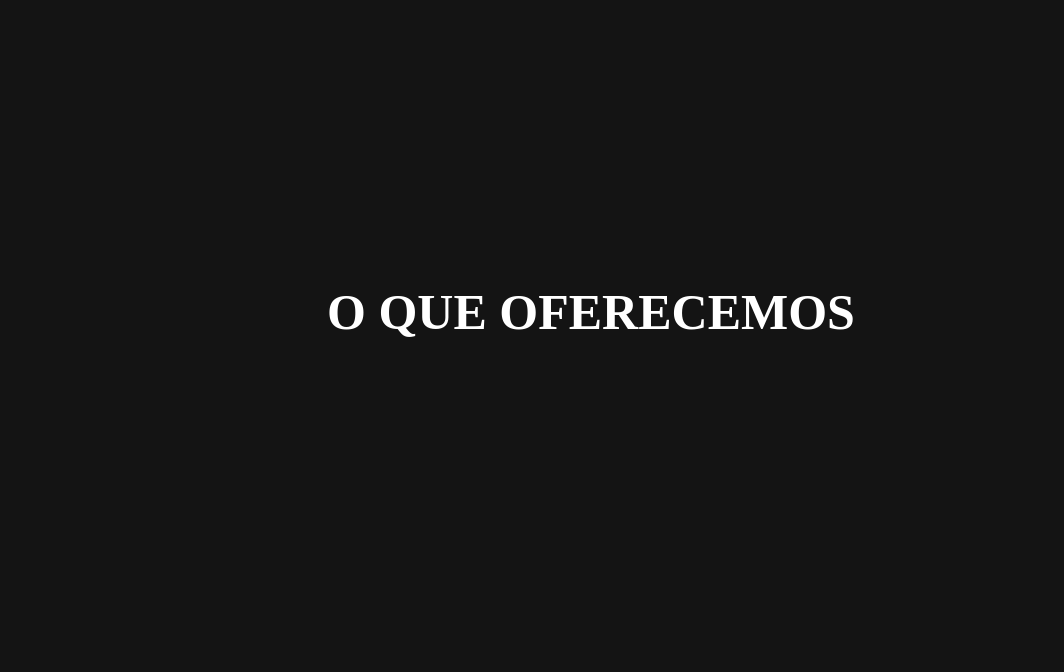
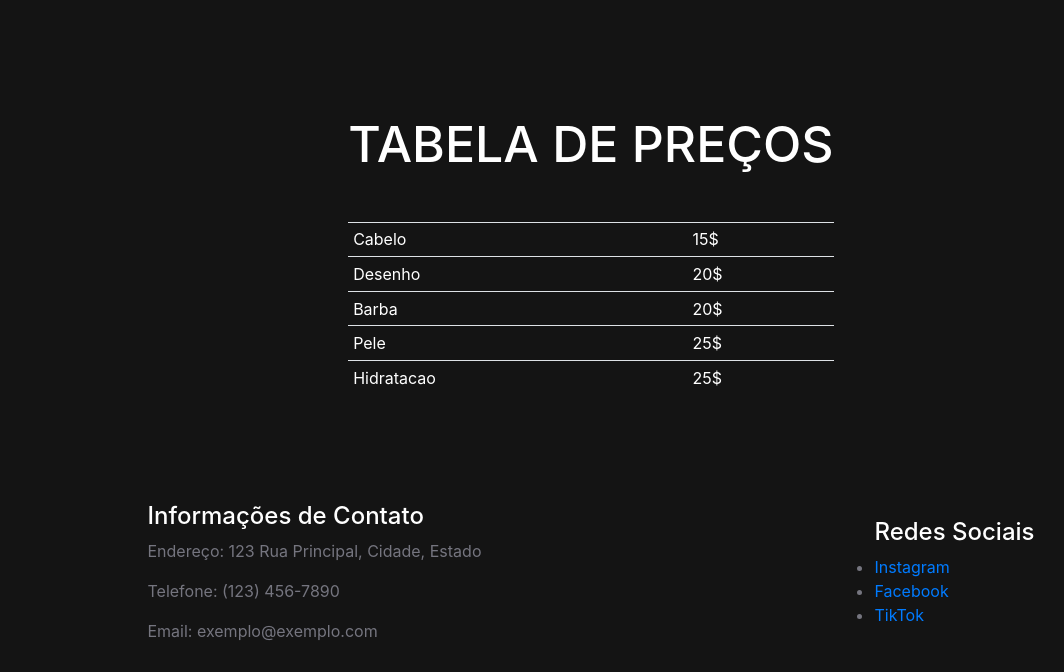
Before and after one commit to diego4w/Astraeus-Academia, a plain HTML site: page index.html in a window 1280 px wide. Shown: the part 1008-1680 px from the top of the page, without its empty margins (49-1113 px from the left). Before the commit the page ends 1560 px from the top, so only its background shows below. Drawn offline with nearby package versions, Linux system fonts and the light colour scheme.

Commit message:
webDesing

```diff
--- a/index.html
+++ b/index.html
@@ -4,6 +4,8 @@
     <meta charset="UTF-8">
     <meta http-equiv="X-UA-Compatible" content="IE=edge">
     <meta name="viewport" content="width=device-width, initial-scale=1.0">
+    <link rel="stylesheet" href="https://cdn.jsdelivr.net/npm/bootstrap@4.0.0/dist/css/bootstrap.min.css" integrity="sha384-Gn5384xqQ1aoWXA+058RXPxPg6fy4IWvTNh0E263XmFcJlSAwiGgFAW/dAiS6JXm" crossorigin="anonymous">
+    <link rel="stylesheet" href="https://cdn.jsdelivr.net/npm/bootstrap-icons@1.10.5/font/bootstrap-icons.css">
     <link rel="stylesheet" href="style.css">
     <title>Document</title>
 </head>
@@ -20,9 +22,60 @@
     </div>
     <div class="servicos">
         <div>
-            <h1>O QUE OFERECEMOS</h1>
+            <h1>TABELA DE PREÇOS</h1>
+            <table class="table table-sm mt-5">
+                <tbody>
+                  <tr>
+                    <td>Cabelo</td>
+                    <td>15$</td>
+                  </tr>
+                  <tr>
+                    <td>Desenho</td>
+                    <td>20$</td>
+                  </tr>
+                  <tr>
+                    <td>Barba</td>
+                    <td>20$</td>
+                  </tr>
+                  <tr>
+                    <td>Pele</td>
+                    <td>25$</td>
+                  </tr>
+                  <tr>
+                    <td>Hidratacao</td>
+                    <td>25$</td>
+                  </tr>
+                </tbody>
+              </table>
         </div>
     </div>
+    <div class="f">
+        <div>
+            <h4>Informações de Contato</h4>
+            <div style="color: rgb(117, 117, 127);">
+                <p>Endereço: 123 Rua Principal, Cidade, Estado</p>
+                <p>Telefone: (123) 456-7890</p>
+                <p>Email: exemplo@exemplo.com</p>
+            </div>
+          </div>
+          <div>
+            <h4>Redes Sociais</h4>
+            <ul style="color: rgb(117, 117, 127);">
+              <li><a href="#">Instagram</a></li>
+              <li><a href="#">Facebook</a></li>
+              <li><a href="#">TikTok</a></li>
+            </ul>
+          </div>
+    </div>
+    <div class="text-center mt-3" style="color: rgb(117, 117, 127);">
+        Desenvolvido por
+        <p><a href="https://www.instagram.com/_diegofrs_/" style="text-decoration: none; color: white;"><i class="bi bi-instagram"></i></a> <a href="https:/github.com/diego4w"><i class="bi bi-github" style="text-decoration: none; color: white;"></i></a> Diego Francisco</p>
+      </div>
+
+
+    <script src="https://code.jquery.com/jquery-3.2.1.slim.min.js" integrity="sha384-KJ3o2DKtIkvYIK3UENzmM7KCkRr/rE9/Qpg6aAZGJwFDMVNA/GpGFF93hXpG5KkN" crossorigin="anonymous"></script>
+    <script src="https://cdn.jsdelivr.net/npm/popper.js@1.12.9/dist/umd/popper.min.js" integrity="sha384-ApNbgh9B+Y1QKtv3Rn7W3mgPxhU9K/ScQsAP7hUibX39j7fakFPskvXusvfa0b4Q" crossorigin="anonymous"></script>
+    <script src="https://cdn.jsdelivr.net/npm/bootstrap@4.0.0/dist/js/bootstrap.min.js" integrity="sha384-JZR6Spejh4U02d8jOt6vLEHfe/JQGiRRSQQxSfFWpi1MquVdAyjUar5+76PVCmYl" crossorigin="anonymous"></script>
     <script src="main.js"></script>
 </body>
 </html>
--- a/style.css
+++ b/style.css
@@ -55,14 +55,28 @@
   }
 
   .servicos{
+    color: white;
     display: flex;
-    flex-direction: column;
-    justify-content: center;
+    flex-direction: row;
+    justify-content: space-around;
     align-items: center;
-    height: 480px;
+    height: 380px;
   }
 
   .servicos h1{
     font-size: 50px;
     color: #fff;
   }
+
+  .f{
+    margin-top: 50px;
+    color: #fff;
+    display: flex;
+    flex-direction: row;
+    justify-content: space-around;
+    align-items: center;
+  }
+  .f li a{
+    list-style: none;
+    text-decoration: none;
+  }
```
Also changed, not shown: assets/baner.jpg (added).
